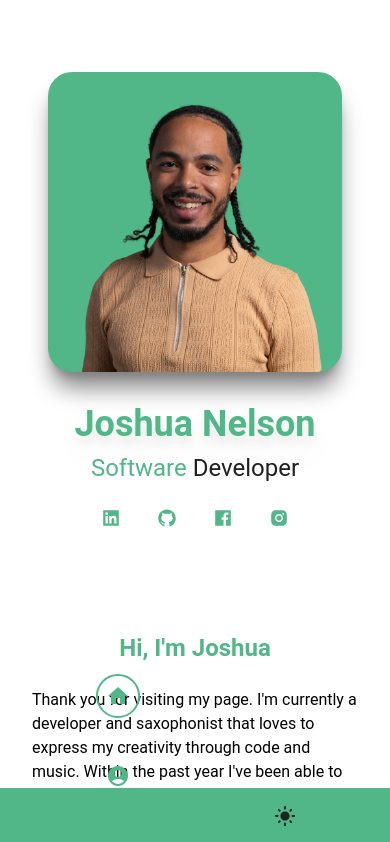
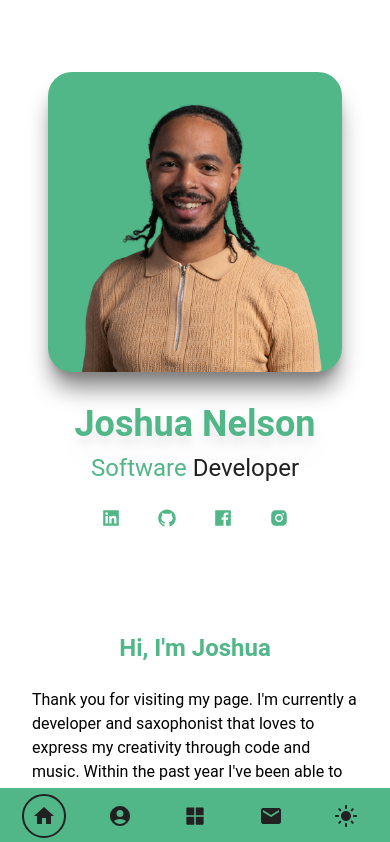
Before and after one commit to joshuanelsondev/portfolio, a React (Vite) app: page / in a window 390 px wide. Shown: the top 842 px of the page. Built offline with nearby package versions, Linux system fonts and the light colour scheme; no server answers.

Commit message:
Create NaviconsMobile file refactor code and style the navbar for smaller screens

```diff
--- a/src/Components/Nav.jsx
+++ b/src/Components/Nav.jsx
@@ -1,6 +1,7 @@
 // Nav.jsx
 
 import NavIcons from "./NavIcons";
+import NavIconsMobile from "./NavIconsMobile";
 import PropTypes from "prop-types";
 import {
   MdDarkMode,
@@ -48,7 +49,7 @@ export default function Nav({ handleThemeChange }) {
 
 
           <div className={`flex justify-around w-full text-darkGray px-4`}>
-            <NavIcons />
+            <NavIconsMobile handleThemeChange={handleThemeChange} />
             {/* <div
               key={generateId()}
               className="flex items-center lg:gap-4 md:gap-1"
@@ -125,25 +126,7 @@ export default function Nav({ handleThemeChange }) {
                 />
               </LinkScroll>
             </div> */}
-            {/* Theme buttons */}
-            <div className="flex flex-col items-center justify-center pr-2">
-              {/* Dark theme nav button */}
-              <div className="absolute invisible dark:visible">
-                <MdDarkMode
-                  onClick={() => handleThemeChange("light")}
-                  className="peer text-darkGray hover:outline hover:dark:outline-gray rounded-full p-1 cursor-pointer"
-                  size={30}
-                />
-              </div>
-              {/* Light theme nav button */}
-              <div className="absolute dark:invisible">
-                <MdLightMode
-                  onClick={() => handleThemeChange("dark")}
-                  className="peer text-darkGray hover:outline outline-gray rounded-full p-1 cursor-pointer"
-                  size={30}
-                />
-              </div>
-            </div>
+
           </div>
 
       </div>
--- /dev/null
+++ b/src/Components/NavIconsMobile.jsx
@@ -0,0 +1,125 @@
+//NavIconsMobile.jsx
+
+import { Link as LinkScroll } from "react-scroll";
+import { v4 as generateId } from "uuid";
+import {
+  MdAccountCircle,
+  MdHome,
+  MdEmail,
+  MdDarkMode,
+  MdLightMode
+} from "react-icons/md";
+import {
+  AiFillAppstore,
+} from "react-icons/ai";
+import PropTypes from "prop-types";
+
+export default function NavIconsMobile({handleThemeChange}) {
+
+    return (
+
+      <div className={`flex justify-between w-full`}>
+        {/* Loop through the nav buttons */}
+            <div
+              key={generateId()}
+              className="flex"
+            >
+              <LinkScroll
+                className="peer"
+                activeClass="outline outline-2 rounded-full"
+                to={`home`}
+                spy={true}
+                smooth={true}
+                offset={-125}
+                duration={500}
+              >
+                <MdHome
+                  className="text-darkGray rounded-full p-2 cursor-pointer"
+                  size={40}
+                />
+              </LinkScroll>
+            </div>
+            <div
+              key={generateId()}
+              className="flex"
+            >
+              <LinkScroll
+                className="peer"
+                activeClass="outline outline-2 rounded-full"
+                to={`about`}
+                spy={true}
+                smooth={true}
+                offset={-50}
+                duration={500}
+              >
+                <MdAccountCircle
+                  className="text-darkGray rounded-full p-2 cursor-pointer"
+                  size={40}
+                />
+              </LinkScroll>
+            </div>
+            <div
+              key={generateId()}
+              className="flex"
+            >
+              <LinkScroll
+                className="peer"
+                activeClass="outline outline-2 rounded-full"
+                to={`portfolio`}
+                spy={true}
+                smooth={true}
+                offset={-50}
+                duration={500}
+              >
+                <AiFillAppstore
+                  className="text-darkGray rounded-full p-2 cursor-pointer"
+                  size={40}
+                />
+              </LinkScroll>
+            </div>
+            <div
+              key={generateId()}
+              className="flex"
+            >
+              <LinkScroll
+                className="peer"
+                activeClass="outline outline-2 rounded-full"
+                to={`contact`}
+                spy={true}
+                smooth={true}
+                offset={-50}
+                duration={500}
+              >
+                <MdEmail
+                  className="text-darkGray rounded-full p-2 cursor-pointer"
+                  size={40}
+                />
+              </LinkScroll>
+            </div>
+             {/* Theme buttons */}
+            <div className="flex items-center justify-center">
+              {/* Dark theme nav button */}
+              <div className="hidden dark:block">
+                <MdDarkMode
+                  onClick={() => handleThemeChange("light")}
+                  className="peer text-darkGray rounded-full p-2 cursor-pointer"
+                  size={40}
+                />
+              </div>
+              {/* Light theme nav button */}
+              <div className="block dark:hidden">
+                <MdLightMode
+                  onClick={() => handleThemeChange("dark")}
+                  className="peer text-darkGray rounded-full p-2 cursor-pointer"
+                  size={40}
+                />
+              </div>
+            </div>
+      </div>
+    )
+}
+
+
+NavIconsMobile.propTypes = {
+  handleThemeChange: PropTypes.func.isRequired,
+};
```
